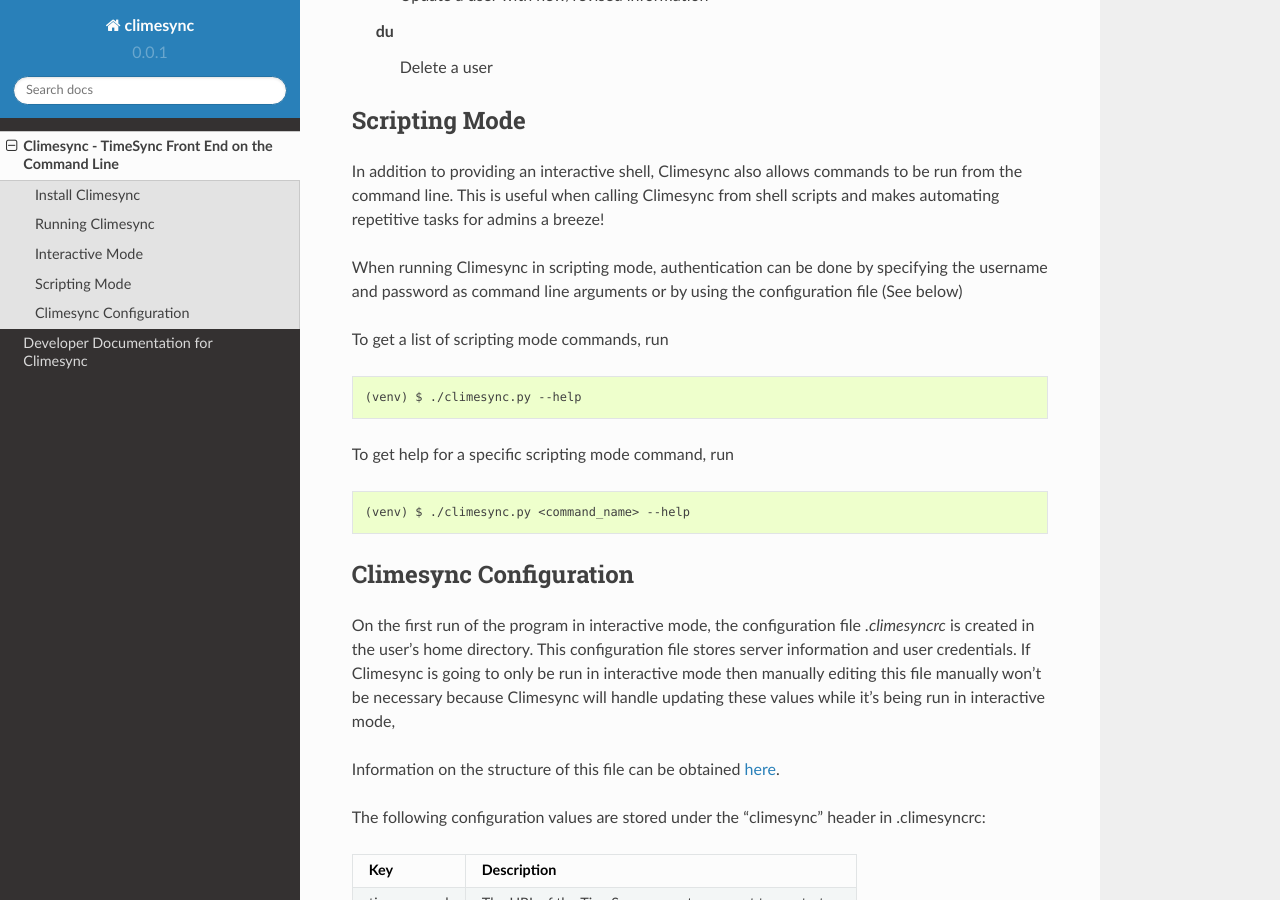
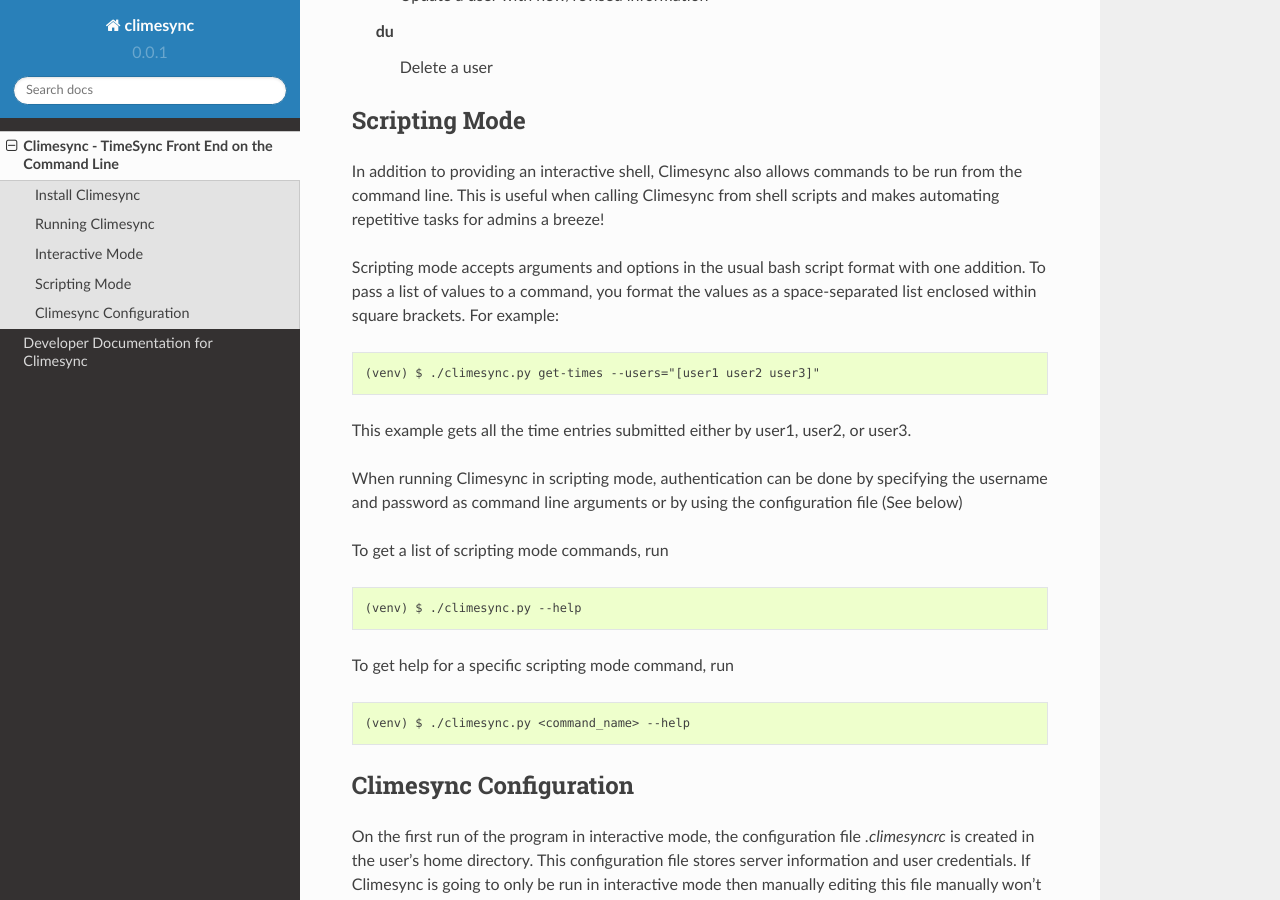
Before and after one commit to osuosl/climesync, a Sphinx documentation site: the page built from docs/source/usage.rst, in a window 1280 px wide and 900 px high, scrolled down 2959 px. Built offline with Sphinx 7.4.7 and the Read the Docs theme 2.0.0, drawn with Linux system fonts in a browser that asks for light colours.

Commit message:
Modified syntax for passing lists as values

```diff
--- a/docs/source/usage.rst
+++ b/docs/source/usage.rst
@@ -130,6 +130,16 @@
 to be run from the command line. This is useful when calling Climesync from
 shell scripts and makes automating repetitive tasks for admins a breeze!
 
+Scripting mode accepts arguments and options in the usual bash script format
+with one addition. To pass a list of values to a command, you format the values
+as a space-separated list enclosed within square brackets. For example:
+
+.. code-block:: none
+
+    (venv) $ ./climesync.py get-times --users="[user1 user2 user3]"
+
+This example gets all the time entries submitted either by user1, user2, or user3.
+
 When running Climesync in scripting mode, authentication can be done by
 specifying the username and password as command line arguments or by using
 the configuration file (See below)
--- a/util.py
+++ b/util.py
@@ -305,8 +305,8 @@
             else:
                 fixed_value = value
         # If the value is a space-delimited list
-        elif value and " " in value:
-            fixed_value = value.split()
+        elif value and value[0] == "[" and value[-1] == "]":
+            fixed_value = value[1:-1].split()
         # If it's a True/False value
         elif value == "True" or value == "False":
             fixed_value = True if value == "True" else False
```
Also changed, not shown: 1 other file.
